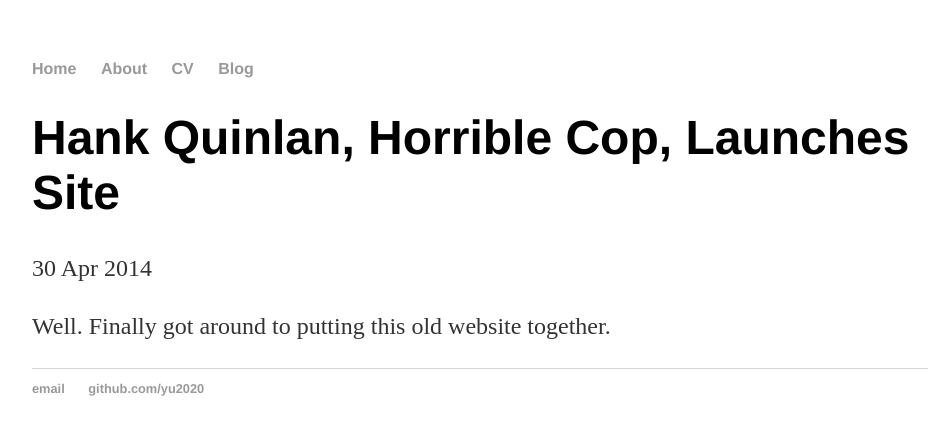
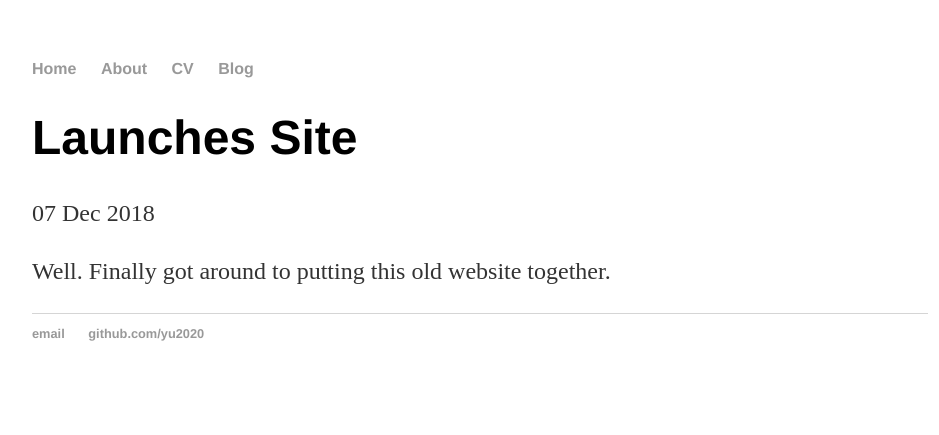
Before and after one commit to yu2020/yu2020.github.io, a Jekyll site: the page built from _posts/2018-12-07-site-launched.md, in a window 1280 px wide. Shown: the top 435 px of the page, without its empty margins (160-1099 px from the left). Built offline with Jekyll 4.4.1, drawn with Linux system fonts in a browser that asks for light colours.

Commit message:
Update 2018-12-07-site-launched.md

```diff
--- a/_posts/2018-12-07-site-launched.md
+++ b/_posts/2018-12-07-site-launched.md
@@ -1,7 +1,7 @@
 ---
 layout: post
-title: "Hank Quinlan, Horrible Cop, Launches Site"
-date: 2014-04-30
+title: "Launches Site"
+date: 2018-12-07
 ---
 
 Well. Finally got around to putting this old website together.
```
